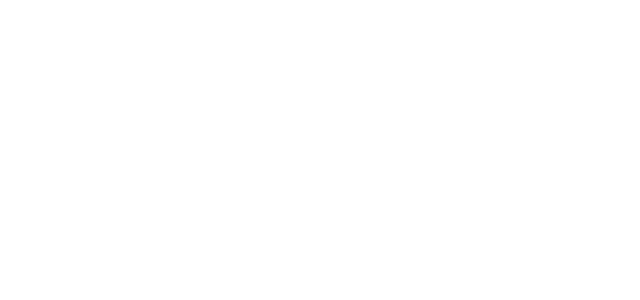
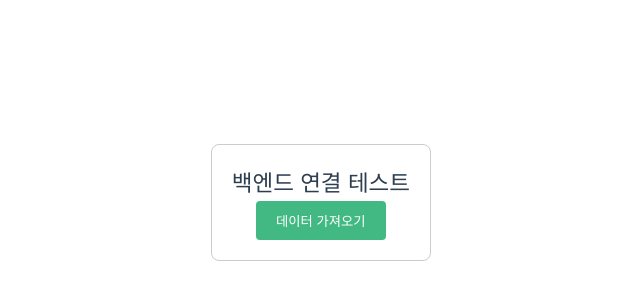
Before and after one commit to sylee0915/SpaceFlowFrontend, a Vue app: page / in a window 1280 px wide. Shown: the part 198-498 px from the top of the page, without its empty margins (209-849 px from the left). Built offline with nearby package versions, Linux system fonts and the light colour scheme.

Commit message:
feat: 설정 초기화

```diff
--- a/src/App.vue
+++ b/src/App.vue
@@ -1,9 +1,10 @@
 <script setup>
 
+import TestComponent from "@/views/TestComponent.vue";
 </script>
 
 <template>
-
+<TestComponent />
 </template>
 
 <style scoped>
--- /dev/null
+++ b/src/views/TestComponent.vue
@@ -0,0 +1,79 @@
+<template>
+  <div class="test-container">
+    <h2>백엔드 연결 테스트</h2>
+    <button @click="fetchTestData">데이터 가져오기</button>
+
+    <div v-if="loading" class="status">연결 중...</div>
+
+    <div v-if="responseData" class="result">
+      <p><strong>메시지:</strong> {{ responseData.message }}</p>
+      <p><strong>상태:</strong> {{ responseData.status }}</p>
+    </div>
+
+    <div v-if="error" class="error">
+      에러 발생: {{ error }}
+    </div>
+  </div>
+</template>
+
+<script setup>
+import { ref } from 'vue';
+
+const responseData = ref(null);
+const loading = ref(false);
+const error = ref(null);
+
+const fetchTestData = async () => {
+  loading.value = true;
+  error.value = null;
+  responseData.value = null;
+
+  try {
+    const response = await fetch('http://localhost:8080/api/test');
+
+    if (!response.ok) {
+      throw new Error(`HTTP 에러! 상태코드: ${response.status}`);
+    }
+
+    const data = await response.json();
+    responseData.value = data;
+  } catch (err) {
+    console.error("통신 에러:", err);
+    error.value = "백엔드 서버에 연결할 수 없습니다. 서버가 켜져 있는지 확인하세요.";
+  } finally {
+    loading.value = false;
+  }
+};
+</script>
+
+<style scoped>
+.test-container {
+  padding: 20px;
+  border: 1px solid #ccc;
+  border-radius: 8px;
+  max-width: 400px;
+  margin: 20px auto;
+  text-align: center;
+}
+
+button {
+  padding: 10px 20px;
+  background-color: #42b983;
+  color: white;
+  border: none;
+  border-radius: 4px;
+  cursor: pointer;
+}
+
+.result {
+  margin-top: 20px;
+  padding: 10px;
+  background-color: #f9f9f9;
+  text-align: left;
+}
+
+.error {
+  color: red;
+  margin-top: 10px;
+}
+</style>
```
